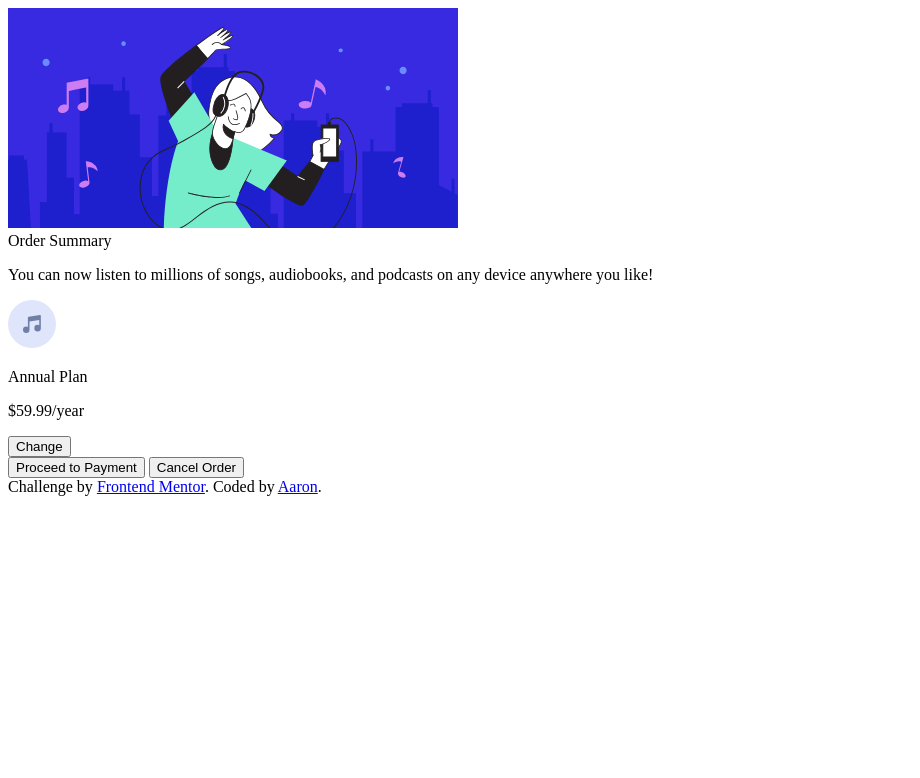
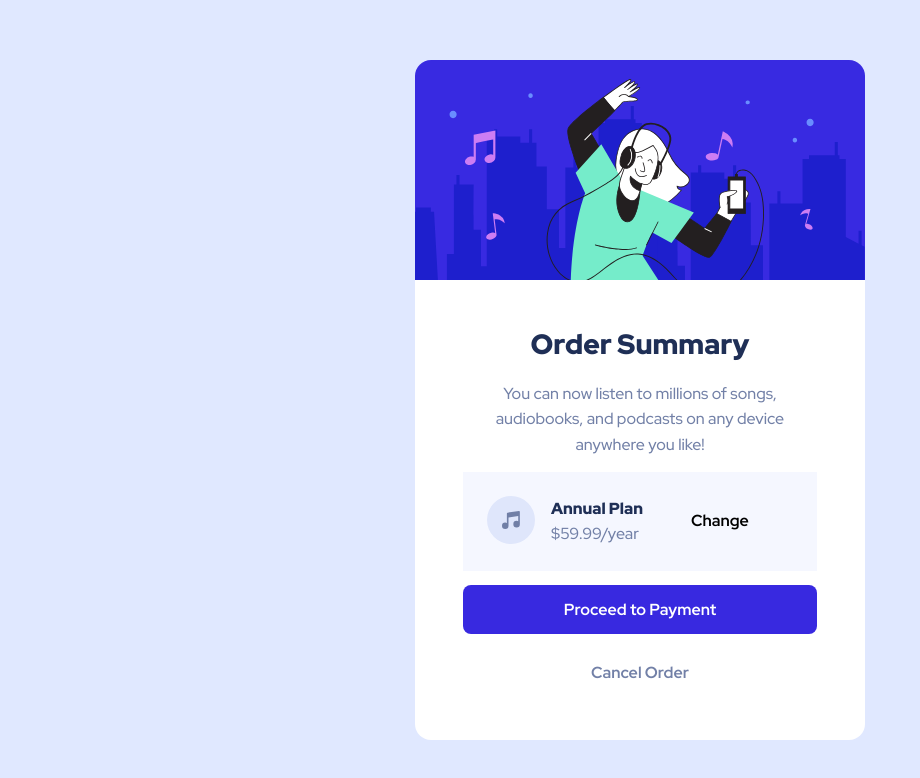
Before and after one commit to ag7621/fem-order-summary, a plain HTML site: page index.html in a window 1280 px wide. Shown: the whole page, without its empty margins (0-920 px from the left). Drawn offline with Linux system fonts and the light colour scheme.

Commit message:
Update index.html, style.css
added basic desktop view styling

```diff
--- a/index.html
+++ b/index.html
@@ -1,5 +1,6 @@
 <!DOCTYPE html>
 <html lang="en">
+
 <head>
   <meta charset="UTF-8">
   <meta http-equiv="X-UA-Compatible" content="IE=edge">
@@ -9,30 +10,35 @@
   <link rel="preconnect" href="https://fonts.googleapis.com">
   <link rel="preconnect" href="https://fonts.gstatic.com" crossorigin>
   <link href="https://fonts.googleapis.com/css2?family=Red+Hat+Display:wght@500;700;900&display=swap" rel="stylesheet">
+  <link rel="stylesheet" href="style.css">
 </head>
+
 <body>
   <main>
     <article class="card">
       <img src="images/illustration-hero.svg" alt="">
       <div class="card__content">
-        <div class="card__title">Order Summary</div>
+        <h1 class="card__title">Order Summary</h1>
         <p>You can now listen to millions of songs, audiobooks, and podcasts on any device anywhere you like!</p>
         <div class="plan">
           <div>
             <img src="images/icon-music.svg" alt="">
           </div>
-          <p>Annual Plan</p>
-          <p>$59.99/year</p>
-          <button>Change</button>
+          <div class="plan__details">
+            <p>Annual Plan</p>
+            <p>$59.99/year</p>
+          </div>
+          <button class="plan__link">Change</button>
         </div>
-        <button>Proceed to Payment</button>
-        <button>Cancel Order</button>
+        <button class="btn-submit">Proceed to Payment</button>
+        <button class="btn-cancel">Cancel Order</button>
       </div>
     </article>
   </main>
-  <footer>
-        Challenge by <a href="https://www.frontendmentor.io?ref=challenge" target="_blank">Frontend Mentor</a>.
+  <!-- <footer>
+    Challenge by <a href="https://www.frontendmentor.io?ref=challenge" target="_blank">Frontend Mentor</a>.
     Coded by <a href="https://github.com/ag7621">Aaron</a>.
-  </footer>
+  </footer> -->
 </body>
+
 </html>
--- a/style.css
+++ b/style.css
@@ -2,6 +2,7 @@
     /* colors */
     --clr-blue-200: hsl(225, 100%, 94%);
     --clr-blue-400: hsl(245, 75%, 52%);
+    --clr-blue-400a: hsla(245, 75%, 52%, 0.75);
 
     --clr-blue-100: hsl(225, 100%, 98%);
     --clr-blue-500: hsl(224, 23%, 55%);
@@ -19,7 +20,9 @@
     --clr-heading-primary: var(--clr-blue-800);
 
     /* font size */
+    --fs-300: 0.875rem;
     --fs-400: 1rem;
+    --fs-700: 1.75rem;
 
     /* font weight */
     --fw-regular: 500;
@@ -83,7 +86,7 @@ h6 {
     isolation: isolate;
 }
 
-/* general styles */
+/* styling */
 
 body {
     background-color: var(--clr-body-bg);
@@ -91,4 +94,75 @@ body {
     font-family: 'Red Hat Display', sans-serif;
     font-size: var(--fs-400);
     font-weight: var(--fw-regular);
+    line-height: 1.6;
+    text-align: center;
+
+    display: grid;
+    place-content: center;
 }
+
+.card {
+    /* background-color: var(--clr-card-bg); */
+    max-width: 28.125rem;
+    border-radius: 1rem;
+    overflow: hidden;
+    /* margin: 0 1.5rem; */
+}
+
+.card__content {
+    display: grid;
+    background-color: var(--clr-card-bg);
+    padding: 2.625rem 3rem;
+}
+
+.card__content>*+* {
+    margin-top: 0.875rem;
+}
+
+.card__title {
+    color: var(--clr-heading-primary);
+    font-size: var(--fs-700);
+    font-weight: var(--fw-bold);
+}
+
+.plan {
+    display: flex;
+    background-color: var(--clr-card-accent);
+    gap: 1rem;
+    padding: 1.5rem;
+    text-align: start;
+}
+
+.plan__details>p:first-child {
+    color: var(--clr-heading-primary);
+    font-weight: var(--fw-bold);
+}
+
+button {
+    cursor: pointer;
+    background-color: transparent;
+    border: 0;
+    border-radius: 0.5rem;
+    font-weight: var(--fw-semi-bold);
+    padding: 0.75em 2em;
+    text-decoration: none;
+}
+
+.btn-submit {
+    color: var(--clr-white-100);
+    background-color: var(--clr-card-btn);
+}
+
+.btn-submit:hover,
+.btn-submit:focus {
+    background-color: var(--clr-blue-400a);
+}
+
+.btn-cancel {
+    color: var(--clr-text-primary);
+}
+
+.btn-cancel:hover,
+.btn-cancel:focus {
+    color: var(--clr-heading-primary);
+}
```
